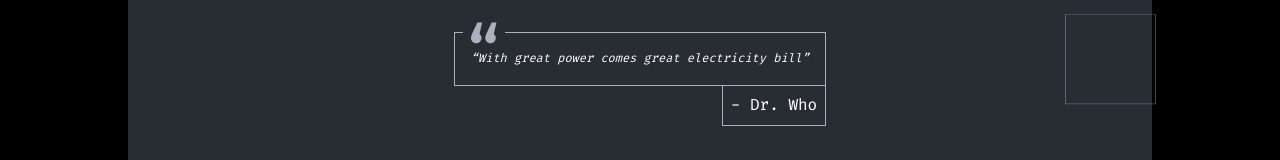
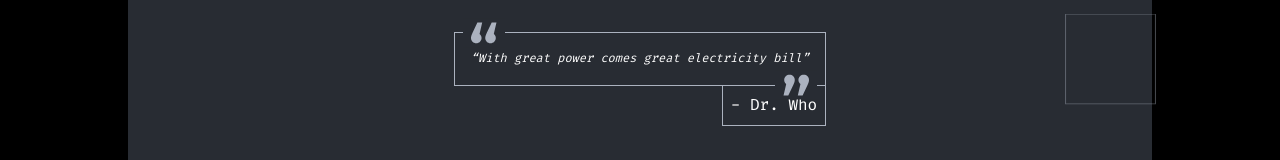
Before and after one commit to Eslam-mg/portfolio, a Next.js app: page / in a window 1280 px wide. Shown: the part 529-689 px from the top of the page. Built offline with nearby package versions, Linux system fonts and the light colour scheme.

Commit message:
add OpeningQuote

```diff
--- a/src/app/(home)/page.tsx
+++ b/src/app/(home)/page.tsx
@@ -69,6 +69,7 @@ export default function page() {
                     <div className="absolute top-full -right-px border border-t-0 border-borderColor p-2">
                         <span className='text-white'>- Dr. Who</span>
                     </div>
+                    <OpeningQuoteIcon className='bg-backgroundColor absolute bottom-0 translate-y-1/2 right-2 z-10 rotate-180 text-borderColor'/>
                 </div>
 
                 {/* right Rectangle 24 */}
```
